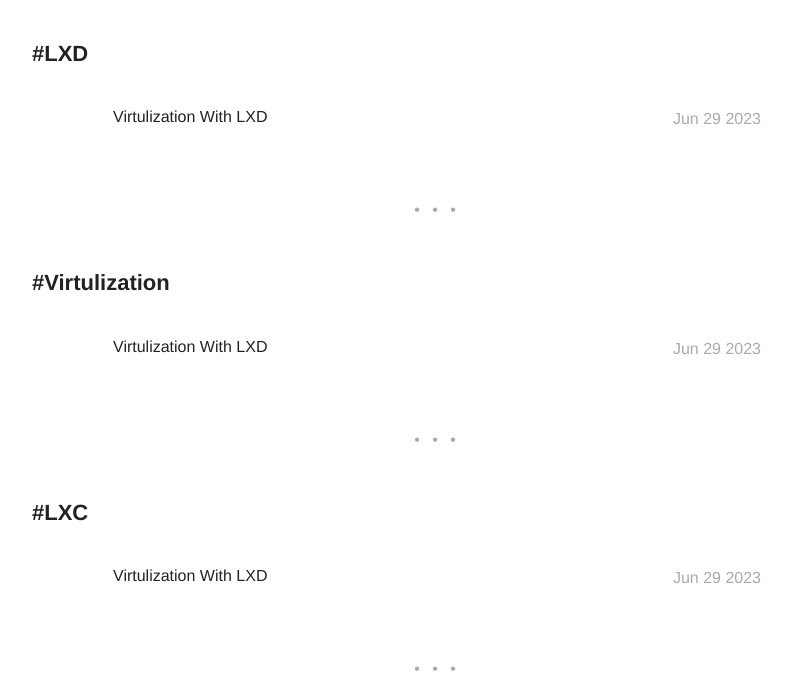
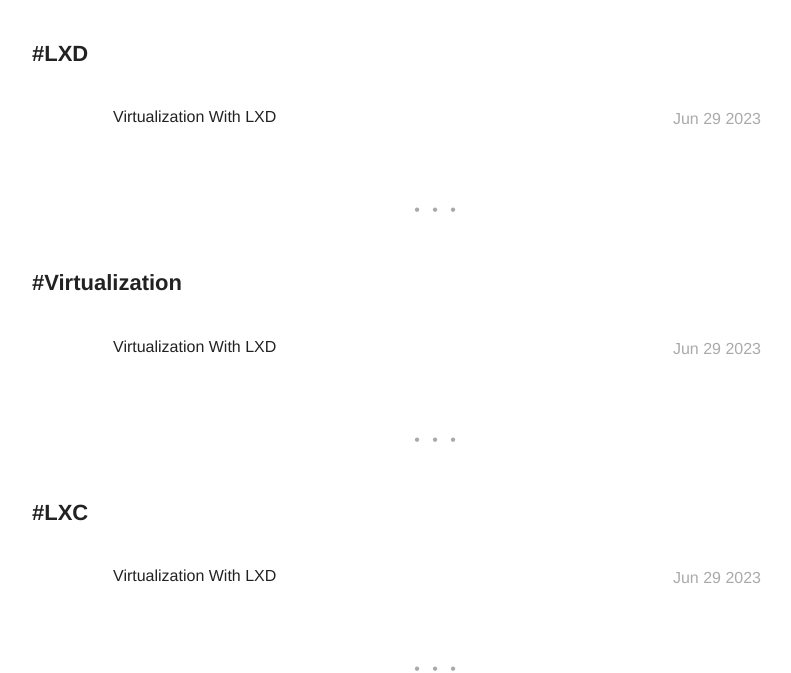
Before and after one commit to satishdotpatel/satishdotpatel.github.io, a Jekyll site: the page built from tags.html, in a window 1280 px wide and 900 px high, scrolled down 20642 px. Shown: the part 152-825 px from the top of the window, without its empty margins (203-994 px from the left). Built offline with Jekyll 4.4.1, drawn with Linux system fonts in a browser that asks for light colours; emoji names are drawn with the system emoji font; some of the changed text lies outside the part shown.

Commit message:
fix typo

```diff
--- a/_posts/2023-06-29-virtulization-with-lxd.markdown
+++ b/_posts/2023-06-29-virtualization-with-lxd.markdown
@@ -1,17 +1,17 @@
 ---
-title: "Virtulization With LXD"
+title: "Virtualization With LXD"
 layout: post
 date: 2023-06-29
-image: /assets/images/2022-12-21-openstack-kolla-deploy-octavia-ovn/rope-walk.png
+image: /assets/images/2023-06-29-lxd/lxd-logo.png
 headerImage: true
 tag:
 - LXD
-- Virtulization
+- Virtualization
 - LXC
 category: blog
 blog: true
 author: Satish Patel
-description: "Virtulization With LXD"
+description: "Virtualization with LXD"
 
 ---
 
```
